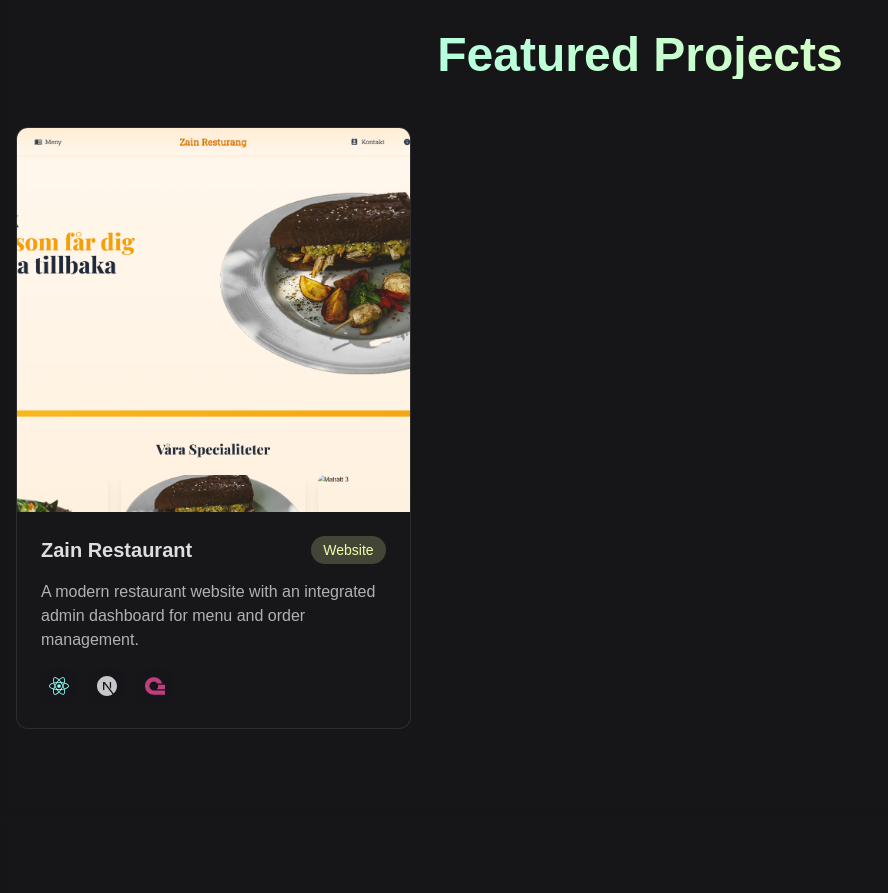
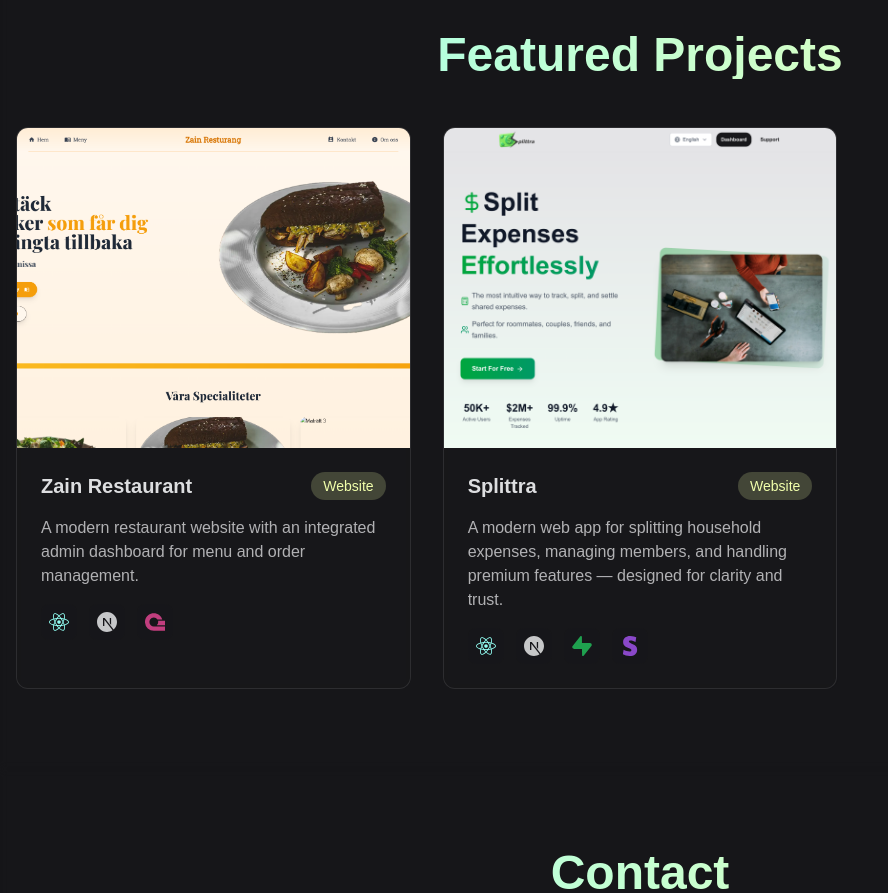
Before and after one commit to rshsh04/portfolio, a Next.js app: page / in a window 1280 px wide. Shown: the part 1420-2313 px from the top of the page, without its empty margins (0-888 px from the left). Built offline with nearby package versions, Linux system fonts and the light colour scheme.

Commit message:
splittra

```diff
--- a/src/components/main.tsx
+++ b/src/components/main.tsx
@@ -1,5 +1,5 @@
 import { FaGithub, FaLinkedin, FaReact, FaNodeJs, FaCopy } from "react-icons/fa";
-import { SiNextdotjs, SiTypescript, SiTailwindcss,  SiJavascript, SiMongodb, SiAppwrite } from "react-icons/si";
+import { SiNextdotjs, SiTypescript, SiTailwindcss,  SiJavascript, SiMongodb, SiAppwrite, SiSupabase, SiStripe } from "react-icons/si";
 import Image from "next/image";
 import Link from "next/link";
 import Me from "./me";
@@ -110,7 +110,7 @@
 
 
                         <Link href="https://zainr.vercel.app/" target="_blank" className="group bg-base-100/50 backdrop-blur-sm rounded-xl overflow-hidden border border-neutral/10 hover:border-primary/20 transition-all duration-300">
-                            <div className="relative h-96 w-full overflow-hidden">
+                            <div className="relative h-80 w-full overflow-hidden">
                                 <Image
                                     src="/zain.png"
                                     alt="Zain Restaurant"
@@ -135,6 +135,38 @@
                                     </div>
                                     <div className="p-2 bg-base-100/30 rounded-lg">
                                         <SiAppwrite className="w-5 h-5 text-pink-500/80" />
+                                    </div>
+                                </div>
+                            </div>
+                        </Link>
+                         <Link href="https://www.splittra.se/" target="_blank" className="group bg-base-100/50 backdrop-blur-sm rounded-xl overflow-hidden border border-neutral/10 hover:border-primary/20 transition-all duration-300">
+                            <div className="relative h-80 w-full overflow-hidden">
+                                <Image
+                                    src="/splittra.png"
+                                    alt="Splittra"
+                                    fill
+                                    className="object-cover group-hover:scale-105 transition-transform duration-300"
+                                />
+                            </div>
+                            <div className="p-6">
+                                <div className="flex items-center justify-between mb-4">
+                                    <h3 className="text-xl font-semibold text-neutral/90">Splittra</h3>
+                                    <span className="px-3 py-1 text-sm bg-secondary/20 text-secondary rounded-full">Website</span>
+                                </div>
+                                <p className="text-neutral/70 mb-4">
+A modern web app for splitting household expenses, managing members, and handling premium features — designed for clarity and trust.                                </p>
+                                <div className="flex items-center gap-3">
+                                    <div className="p-2 bg-base-100/30 rounded-lg">
+                                        <FaReact className="w-5 h-5 text-primary" />
+                                    </div>
+                                    <div className="p-2 bg-base-100/30 rounded-lg">
+                                        <SiNextdotjs className="w-5 h-5 text-neutral/80" />
+                                    </div>
+                                    <div className="p-2 bg-base-100/30 rounded-lg">
+                                        <SiSupabase className="w-5 h-5 text-green-500/80" />
+                                    </div>
+                                    <div className="p-2 bg-base-100/30 rounded-lg">
+                                        <SiStripe className="w-5 h-5 text-purple-500/80" />
                                     </div>
                                 </div>
                             </div>
```
Also changed, not shown: public/splittra.png (added).
